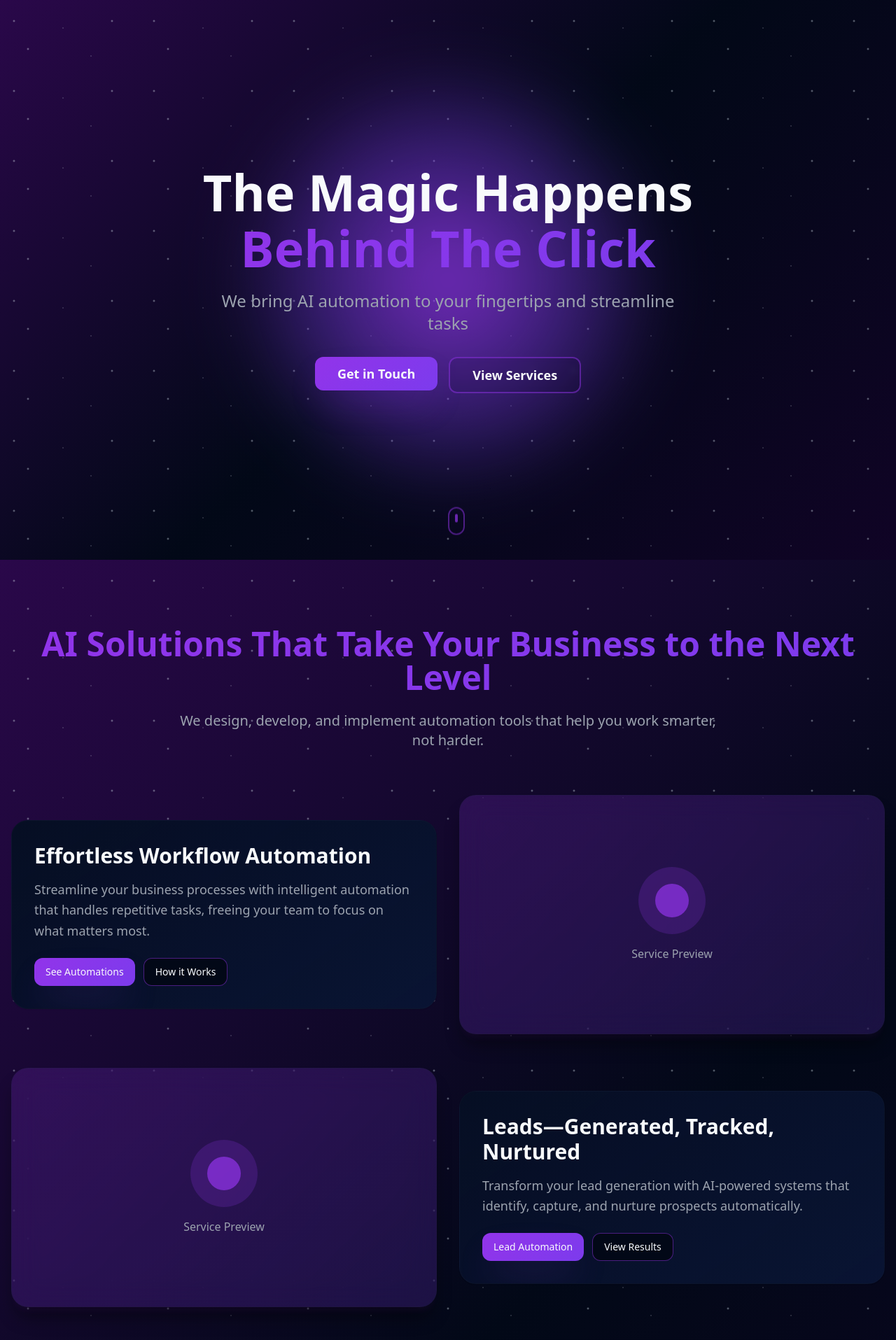
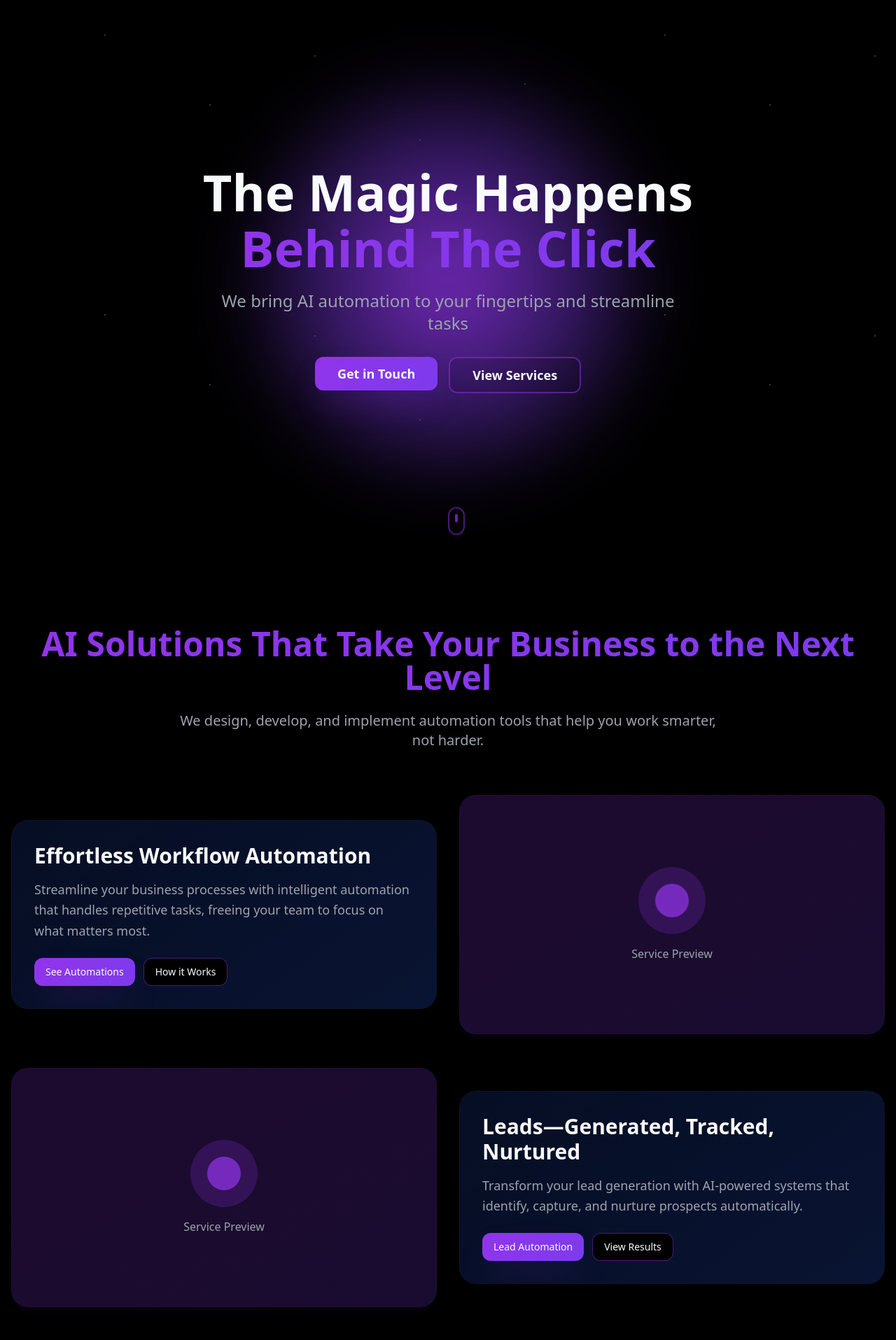
Before and after one commit to bhavya1600/click-cosmic-automation, a React (Vite) app: page / in a window 1280 px wide. Shown: the top 1915 px of the page at 70% size. Built offline with nearby package versions, Linux system fonts and the light colour scheme.

Commit message:
Refine hero section animation
Adjust background, stars, and plasma animation.

```diff
--- a/src/components/BenefitsSection.tsx
+++ b/src/components/BenefitsSection.tsx
@@ -47,7 +47,7 @@ export const BenefitsSection = () => {
   }, []);
 
   return (
-    <section ref={sectionRef} className="py-24 px-4">
+    <section ref={sectionRef} className="py-24 px-4 black-bg">
       <div className="max-w-7xl mx-auto">
         <div className="text-center mb-16 fade-in-up">
           <h2 className="text-4xl md:text-5xl font-bold mb-6 text-gradient">
--- a/src/components/Footer.tsx
+++ b/src/components/Footer.tsx
@@ -2,7 +2,7 @@ import { siteContent } from "@/data/content";
 
 export const Footer = () => {
   return (
-    <footer className="py-16 px-4 border-t border-border/20">
+    <footer className="py-16 px-4 border-t border-border/20 black-bg">
       <div className="max-w-7xl mx-auto">
         <div className="grid md:grid-cols-4 gap-8 mb-12">
           <div className="md:col-span-2">
--- a/src/components/PricingSection.tsx
+++ b/src/components/PricingSection.tsx
@@ -33,7 +33,7 @@ export const PricingSection = () => {
   }, []);
 
   return (
-    <section ref={sectionRef} className="py-24 px-4">
+    <section ref={sectionRef} className="py-24 px-4 black-bg">
       <div className="max-w-7xl mx-auto">
         <div className="text-center mb-16 fade-in-up">
           <h2 className="text-4xl md:text-5xl font-bold mb-6 text-gradient">
--- a/src/components/ServicesSection.tsx
+++ b/src/components/ServicesSection.tsx
@@ -31,7 +31,7 @@ export const ServicesSection = () => {
   }, []);
 
   return (
-    <section ref={sectionRef} className="py-24 px-4 cosmic-bg">
+    <section ref={sectionRef} className="py-24 px-4 black-bg">
       <div className="max-w-7xl mx-auto">
         <div className="text-center mb-16 fade-in-up">
           <h2 className="text-4xl md:text-5xl font-bold mb-6 text-gradient">
--- a/src/index.css
+++ b/src/index.css
@@ -6,7 +6,7 @@
 
 @layer base {
   :root {
-    --background: 222 84% 4.9%;
+    --background: 0 0% 0%;
     --foreground: 210 40% 98%;
 
     --card: 224 71% 8%;
@@ -43,7 +43,7 @@
     --star-twinkle: 210 40% 90%;
 
     /* Gradients */
-    --gradient-cosmic: linear-gradient(135deg, hsl(271 81% 16%) 0%, hsl(222 84% 4.9%) 50%, hsl(262 83% 8%) 100%);
+    --gradient-cosmic: #000000;
     --gradient-card: linear-gradient(145deg, hsl(224 71% 8% / 0.8), hsl(224 71% 12% / 0.9));
     --gradient-button: linear-gradient(135deg, hsl(271 81% 56%), hsl(262 83% 58%));
 
@@ -119,9 +119,9 @@
 }
 
 @layer components {
-  /* Cosmic Background */
+  /* Cosmic Background - Hero only */
   .cosmic-bg {
-    background: var(--gradient-cosmic);
+    background: #000000;
     position: relative;
     overflow: hidden;
   }
@@ -133,15 +133,20 @@
     left: 0;
     right: 0;
     bottom: 0;
-    background-image: radial-gradient(2px 2px at 20px 30px, hsl(var(--star-twinkle)), transparent),
-                      radial-gradient(2px 2px at 40px 70px, hsl(var(--star-twinkle)), transparent),
-                      radial-gradient(1px 1px at 90px 40px, hsl(var(--star-twinkle)), transparent),
-                      radial-gradient(1px 1px at 130px 80px, hsl(var(--star-twinkle)), transparent),
-                      radial-gradient(2px 2px at 160px 30px, hsl(var(--star-twinkle)), transparent);
+    background-image: radial-gradient(1px 1px at 150px 50px, hsl(var(--star-twinkle)), transparent),
+                      radial-gradient(1px 1px at 300px 150px, hsl(var(--star-twinkle)), transparent),
+                      radial-gradient(1px 1px at 450px 80px, hsl(var(--star-twinkle)), transparent),
+                      radial-gradient(1px 1px at 600px 200px, hsl(var(--star-twinkle)), transparent),
+                      radial-gradient(1px 1px at 750px 120px, hsl(var(--star-twinkle)), transparent);
     background-repeat: repeat;
-    background-size: 200px 100px;
-    animation: twinkle 3s linear infinite;
+    background-size: 800px 400px;
+    animation: twinkle 4s linear infinite;
     pointer-events: none;
+  }
+
+  /* Regular black background for other sections */
+  .black-bg {
+    background: #000000;
   }
 
   /* Card styles */
```
